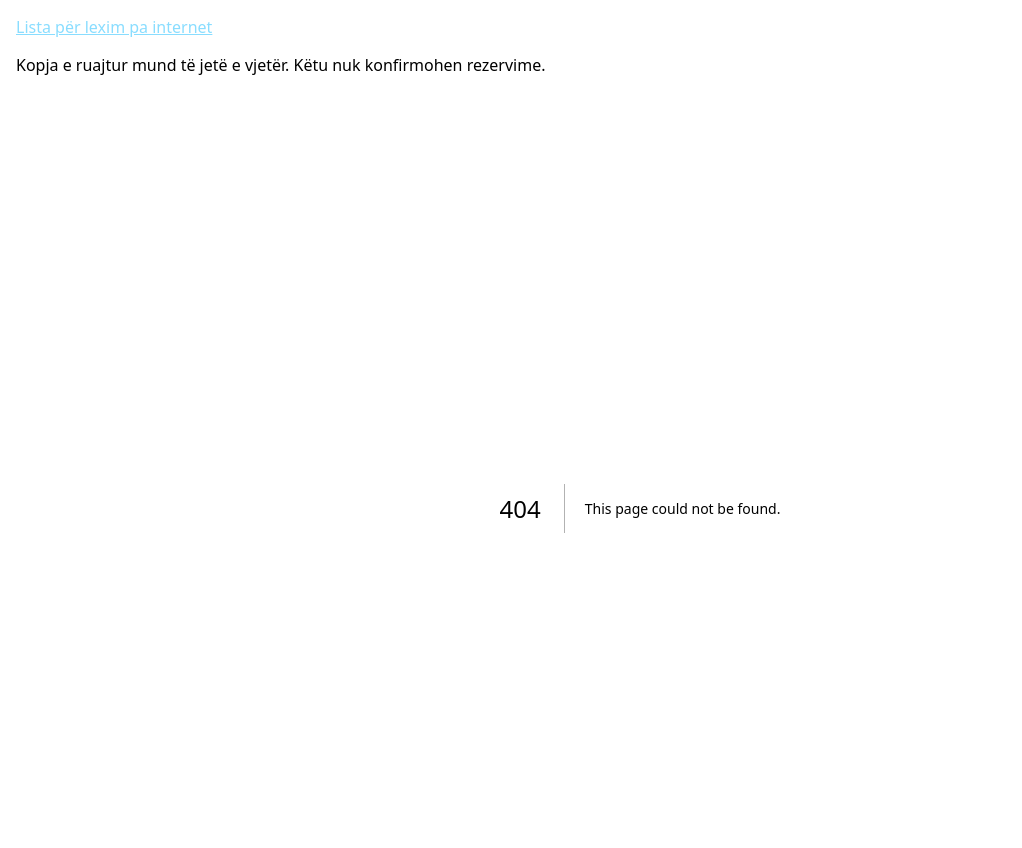
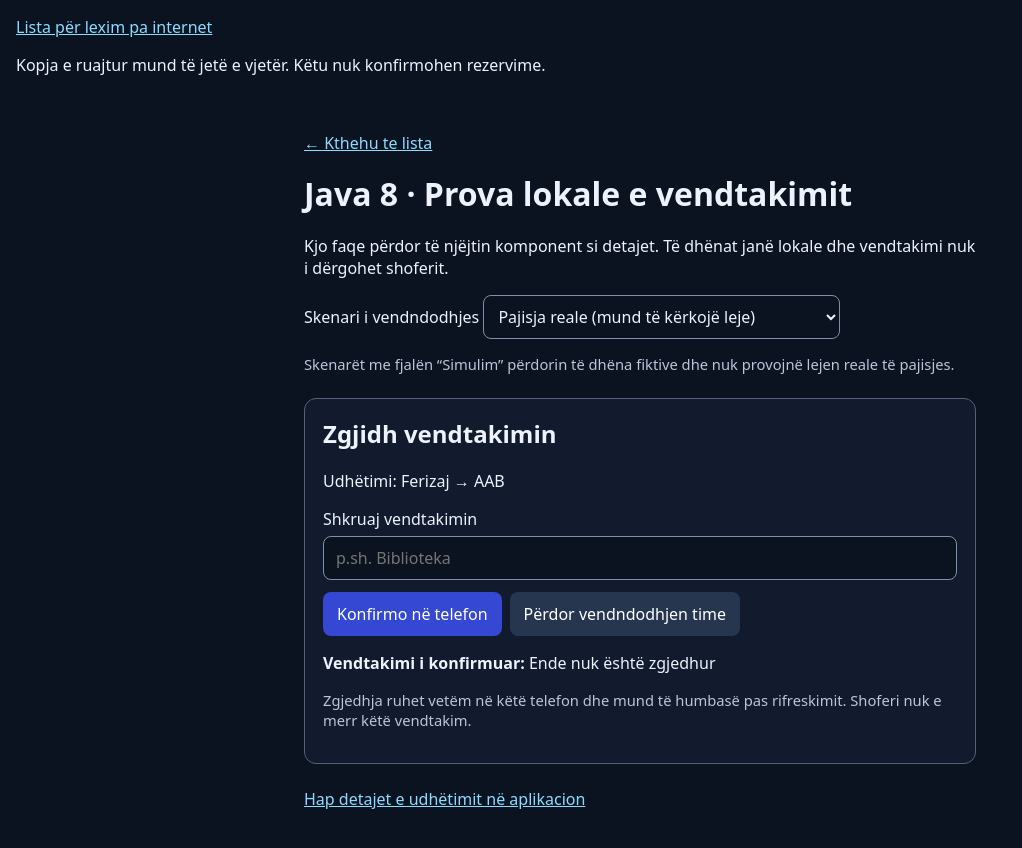
Before and after one commit to ilka000/rideshare-mobile, a Next.js app: page /java-08-test in a window 1280 px wide. Before the commit this address had no page. Shown: the top 848 px of the page, without its empty margins (0-1022 px from the left). Built offline with nearby package versions, Linux system fonts and the light colour scheme.

Commit message:
Java 8: add meeting point flow and test guide

```diff
--- a/app/globals.css
+++ b/app/globals.css
@@ -12,6 +12,7 @@ h1 { line-height: 1.2; }
 .meetup h2 { margin-top: 0; }
 .meetup label { display: block; margin: 14px 0 6px; }
 .meetup input { width: 100%; min-height: 44px; padding: 10px 12px; border: 1px solid #8090aa; border-radius: 8px; background: #0b1220; color: inherit; font: inherit; }
+.meetup select, main > select { min-height: 44px; max-width: 100%; padding: 8px 10px; border: 1px solid #8090aa; border-radius: 8px; background: #0b1220; color: inherit; font: inherit; }
 .meetup-actions { display: flex; flex-wrap: wrap; gap: 8px; }
 .secondary-action { background: #26364f; }
 .local-note { color: #bac6d9; font-size: .92rem; }
--- /dev/null
+++ b/app/java-08-test/page.tsx
@@ -0,0 +1,76 @@
+"use client";
+
+import { useState } from "react";
+import Link from "next/link";
+import { Vendtakimi } from "@/components/Vendtakimi";
+
+type Skenari = "real" | "sukses" | "refuzim" | "padisponueshem" | "timeout" | "pa-mbeshtetje";
+
+function pozicioniProve(): GeolocationPosition {
+  return {
+    coords: {
+      latitude: 42.66,
+      longitude: 21.16,
+      altitude: null,
+      accuracy: 42,
+      altitudeAccuracy: null,
+      heading: null,
+      speed: null,
+      toJSON: () => ({}),
+    },
+    timestamp: Date.now(),
+    toJSON: () => ({}),
+  };
+}
+
+export default function Java08Test() {
+  const [skenari, setSkenari] = useState<Skenari>("real");
+  const geolocationOverride = skenari === "real"
+    ? undefined
+    : skenari === "pa-mbeshtetje"
+      ? null
+      : {
+          getCurrentPosition(
+            sukses: PositionCallback,
+            gabim?: PositionErrorCallback | null,
+          ) {
+            window.setTimeout(() => {
+              if (skenari === "sukses") sukses(pozicioniProve());
+              else {
+                const kodi = skenari === "refuzim" ? 1 : skenari === "padisponueshem" ? 2 : 3;
+                gabim?.({ code: kodi, message: "Simulim laboratori", PERMISSION_DENIED: 1, POSITION_UNAVAILABLE: 2, TIMEOUT: 3 });
+              }
+            }, 350);
+          },
+        };
+
+  return (
+    <main>
+      <Link href="/">← Kthehu te lista</Link>
+      <h1>Java 8 · Prova lokale e vendtakimit</h1>
+      <p>Kjo faqe përdor të njëjtin komponent si detajet. Të dhënat janë lokale dhe vendtakimi nuk i dërgohet shoferit.</p>
+      <label htmlFor="skenari-gjeolokacionit">Skenari i vendndodhjes</label>{" "}
+      <select
+        id="skenari-gjeolokacionit"
+        data-testid="skenari-gjeolokacionit"
+        value={skenari}
+        onChange={(event) => setSkenari(event.target.value as Skenari)}
+      >
+        <option value="real">Pajisja reale (mund të kërkojë leje)</option>
+        <option value="sukses">Simulim: pozicioni u mor</option>
+        <option value="refuzim">Simulim: leja u refuzua</option>
+        <option value="padisponueshem">Simulim: pozicioni s’është i disponueshëm</option>
+        <option value="timeout">Simulim: koha mbaroi</option>
+        <option value="pa-mbeshtetje">Simulim: shfletues pa mbështetje</option>
+      </select>
+      <p className="local-note">Skenarët me fjalën “Simulim” përdorin të dhëna fiktive dhe nuk provojnë lejen reale të pajisjes.</p>
+      <Vendtakimi
+        id="2"
+        nisja="Ferizaj"
+        destinacioni="AAB"
+        geolocationOverride={geolocationOverride}
+      />
+      <p><Link href="/udhetimi/2">Hap detajet e udhëtimit në aplikacion</Link></p>
+    </main>
+  );
+}
--- a/app/page.tsx
+++ b/app/page.tsx
@@ -23,6 +23,7 @@ export default async function Home() {
     <main>
       <h1>RideShare · Udhëtimet për AAB</h1>
       <p><Link href="/panel">Hyr / Paneli im</Link></p>
+      <p><Link href="/java-08-test">Java 8 · Provat e vendtakimit</Link></p>
       <p>Burimi: Neon · të dhëna fiktive për ushtrime</p>
       {udhetimet.length === 0 ? (
         <p>Nuk ka udhëtime për momentin.</p>
--- a/components/Vendtakimi.tsx
+++ b/components/Vendtakimi.tsx
@@ -2,9 +2,15 @@
 
 import { useState } from "react";
 
-type Props = { id: string; nisja: string; destinacioni: string };
+type Props = {
+  id: string;
+  nisja: string;
+  destinacioni: string;
+  /** Optional adapter used only by the local Java 8 behavior simulator. */
+  geolocationOverride?: Pick<Geolocation, "getCurrentPosition"> | null;
+};
 
-export function Vendtakimi({ id, nisja, destinacioni }: Props) {
+export function Vendtakimi({ id, nisja, destinacioni, geolocationOverride }: Props) {
   const [teksti, setTeksti] = useState("");
   const [vendtakimi, setVendtakimi] = useState("");
   const [dukeKerkuar, setDukeKerkuar] = useState(false);
@@ -21,14 +27,17 @@ export function Vendtakimi({ id, nisja, destinacioni }: Props) {
   }
 
   function perdorVendndodhjen() {
-    if (!navigator.geolocation) {
+    const geolocation = geolocationOverride === undefined
+      ? navigator.geolocation
+      : geolocationOverride;
+    if (!geolocation) {
       setMesazhi("Ky shfletues nuk e mbështet vendndodhjen. Shkruaj vendtakimin vetë.");
       return;
     }
 
     setDukeKerkuar(true);
     setMesazhi("Po kërkojmë vendndodhjen…");
-    navigator.geolocation.getCurrentPosition(
+    geolocation.getCurrentPosition(
       (position) => {
         setDukeKerkuar(false);
         const saktesia = Math.round(position.coords.accuracy);
@@ -45,7 +54,7 @@ export function Vendtakimi({ id, nisja, destinacioni }: Props) {
   }
 
   return (
-    <section className="meetup" aria-labelledby={`meetup-title-${id}`}>
+    <section className="meetup" data-testid="vendtakimi" aria-labelledby={`meetup-title-${id}`}>
       <h2 id={`meetup-title-${id}`}>Zgjidh vendtakimin</h2>
       <p>Udhëtimi: {nisja} → {destinacioni}</p>
       <label htmlFor={`meetup-input-${id}`}>Shkruaj vendtakimin</label>
@@ -62,10 +71,11 @@ export function Vendtakimi({ id, nisja, destinacioni }: Props) {
           {dukeKerkuar ? "Po kërkojmë…" : "Përdor vendndodhjen time"}
         </button>
       </div>
-      <p aria-live="polite" role={mesazhi.includes("refuzua") || mesazhi.includes("mbaroi") || mesazhi.includes("nuk") ? "alert" : "status"}>
+      {dukeKerkuar && <p data-testid="vendtakimi-pritje" role="status">Po kërkojmë vendndodhjen…</p>}
+      <p data-testid="vendtakimi-mesazh" aria-live="polite" role={mesazhi.includes("refuzua") || mesazhi.includes("mbaroi") || mesazhi.includes("nuk") ? "alert" : "status"}>
         {mesazhi}
       </p>
-      <p><strong>Vendtakimi i konfirmuar:</strong> {vendtakimi || "Ende nuk është zgjedhur"}</p>
+      <p data-testid="vendtakimi-konfirmuar"><strong>Vendtakimi i konfirmuar:</strong> {vendtakimi || "Ende nuk është zgjedhur"}</p>
       <p className="local-note">Zgjedhja ruhet vetëm në këtë telefon dhe mund të humbasë pas rifreskimit. Shoferi nuk e merr këtë vendtakim.</p>
     </section>
   );
```
Also changed, not shown: mobile-week08.json (added, +74 -0 lines), 2 other files (tests, documents, lock files or other folders).
